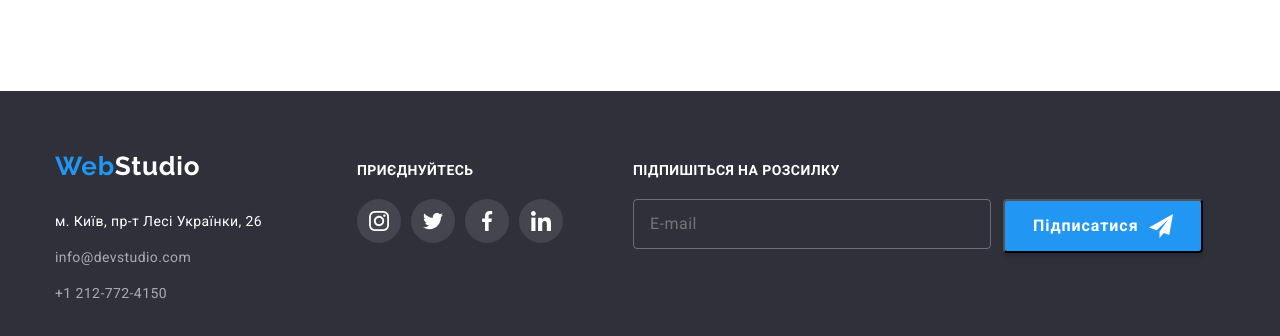
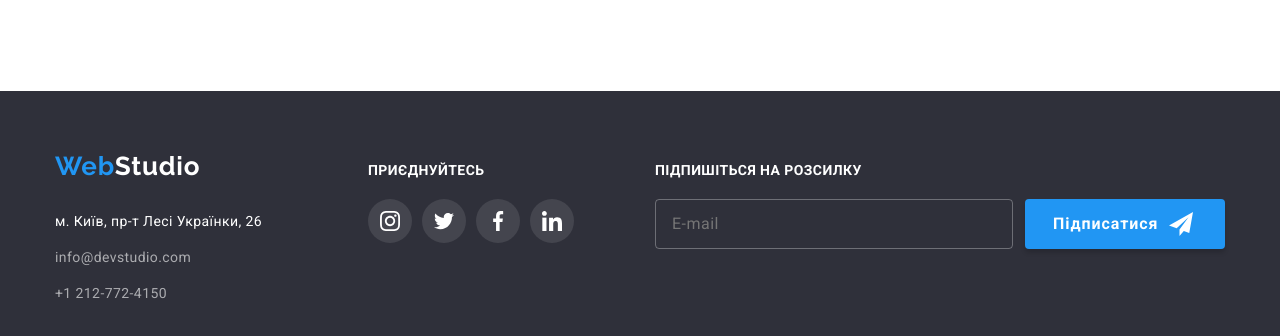
Before and after one commit to bestga84/goit-markup-hw-06, a plain HTML site: page index.html in a window 1280 px wide. Shown: the part 2586-2922 px from the top of the page. Drawn offline with nearby package versions, Linux system fonts and the light colour scheme.

Commit message:
Update styles.css
margin

```diff
--- a/css/styles.css
+++ b/css/styles.css
@@ -842,7 +842,7 @@ ol {
 }
 
 .margin-footer {
-    margin-left: 70px;
+    margin-left: auto;
 }
 
 
@@ -877,7 +877,7 @@ ol {
     height: 580px;
     background-color: var(--hero-color-font);
     box-shadow: 0px 1px 3px rgba(0, 0, 0, 0.12), 0px 1px 1px rgba(0, 0, 0, 0.14), 0px 2px 1px rgba(0, 0, 0, 0.2);
-border-radius: 4px;
+    border-radius: 4px;
 }
 
 .modal-close-btn {
@@ -948,6 +948,8 @@ border-radius: 4px;
     letter-spacing: 0.06em;
 
     color: var(--hero-color-font);
+
+    border: none;
 
     background: var(--second-color-font);
     box-shadow: 0px 4px 4px rgba(0, 0, 0, 0.15);
```
